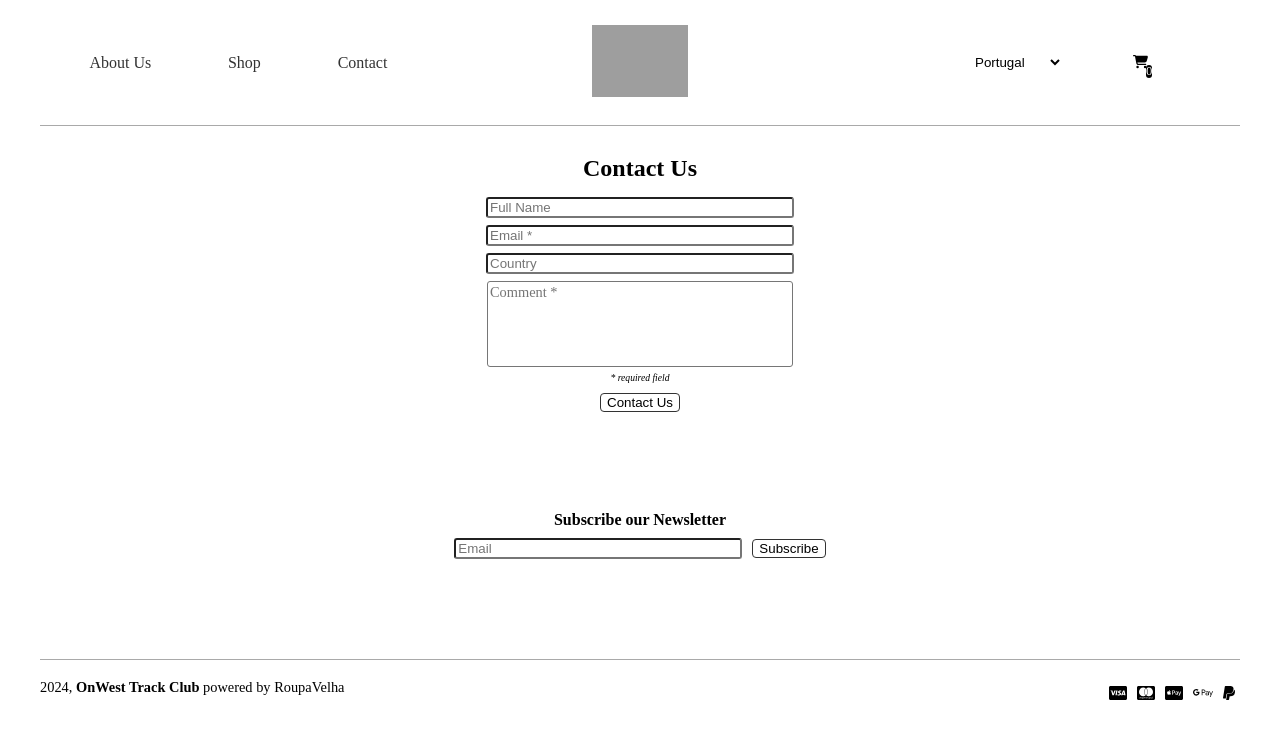
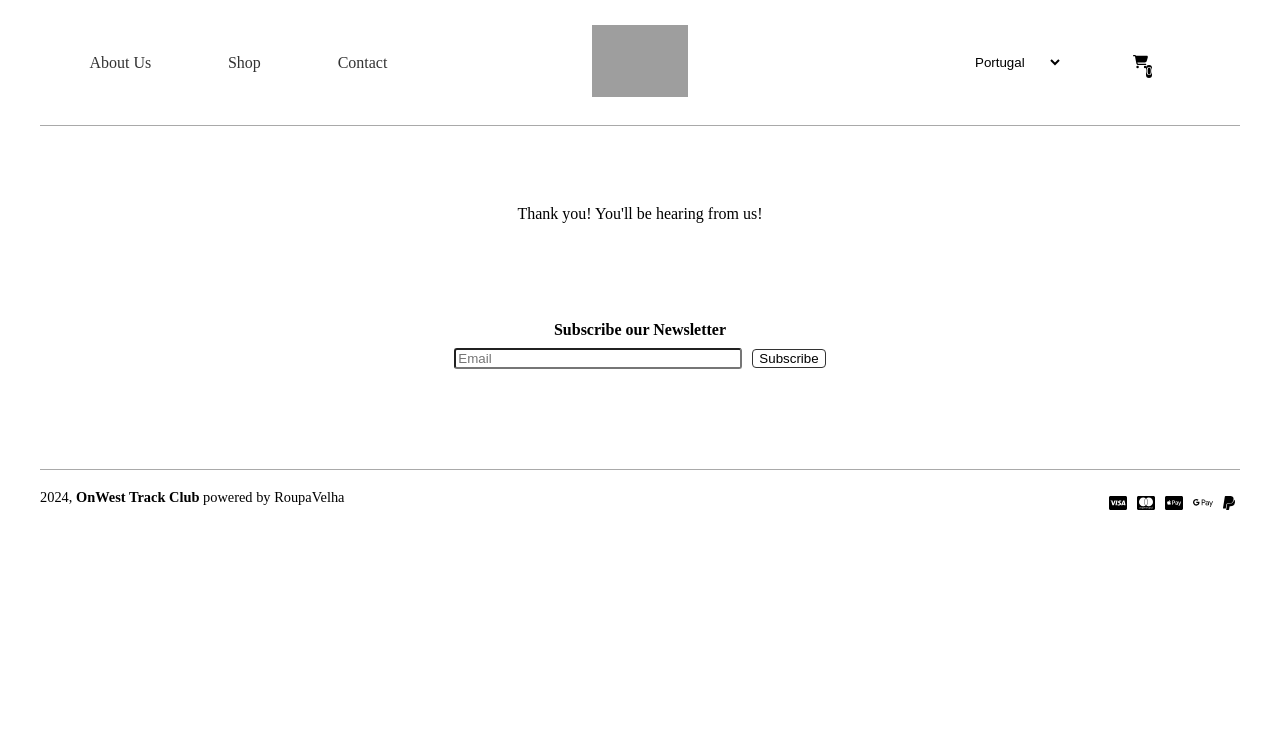
Before and after one commit to Vascoribs/ProjectoFrontEnd, a React (Create React App) app: page /contact in a window 1280 px wide. Both pictures are taken after typing "Sample", "name@example.com", "Sample", "Sample" into the empty fields and a click on the button "Contact Us". Shown: the top 738 px of the page. Built offline with nearby package versions, Linux system fonts and the light colour scheme; grey boxes are pictures that could not be loaded.

Commit message:
Correcções finais nos forms Newsletter e ContactUs

```diff
--- a/src/App.css
+++ b/src/App.css
@@ -329,6 +329,11 @@ h2, h3{
     min-width: 80px;
 }
 
+.contactUsWrapper .contactUsOk {
+    text-align: center;
+    margin-top: 10vh;
+}
+
 /* Shopping Cart Page */
 
 .shoppingCart {
@@ -393,6 +398,11 @@ h2, h3{
     margin-left: 10px;
     min-width: 50px;
     border: 1px solid #333
+}
+
+.newsLetterWrapper p {
+    text-align: center;
+    margin-top: 10vh;
 }
 
 /* Footer */
--- a/src/components/Contact.jsx
+++ b/src/components/Contact.jsx
@@ -10,24 +10,27 @@ export default function Contact(){
 
     const handleSubmit = (event) => {
         event.preventDefault()
-        alert("Thank you! You'll be hearing from us.")
-        setName("")
-        setEmail("")
-        setCountry("")
-        setComments("")
+        setEmail(event.target.email.value)
     }
 
     return(
+        <div className="contactUsWrapper">
+            {!email &&
                 <div className="contactUs">
                     <h2>Contact Us</h2>
                     <form onSubmit={handleSubmit}>
-                <div><input type="text" name="name" placeholder="Full Name" value={name} onChange={(event) => setName(event.target.value)} /></div>
-                <div><input type="email" name="email" placeholder="Email *"  value={email} onChange={(event) => setEmail(event.target.value)} required/></div>
-                <div><input type="text" name="country" placeholder="Country" value={country} onChange={(event) => setCountry(event.target.value)} /></div>
-                <div className="comments"><textarea placeholder="Comment *"  value={comments} onChange={(event) => setComments(event.target.value)} required></textarea></div>
+                        <div><input type="text" name="name" placeholder="Full Name" aria-label="Name"onSubmit={(event) => setName(event.target.value)} /></div>
+                        <div><input type="email" name="email" placeholder="Email *" aria-label="Email" onSubmit={(event) => setEmail(event.target.value)} required/></div>
+                        <div><input type="text" name="country" placeholder="Country" aria-label="Country" onSubmit={(event) => setCountry(event.target.value)} /></div>
+                        <div className="comments"><textarea placeholder="Comment *" onSubmit={(event) => setComments(event.target.value)} required></textarea></div>
                         <p>* required field</p>
                         <button type="submit">Contact Us</button>
                     </form>
                 </div>
+            }
+            {email &&
+                <p className="contactUsOk" role="alert">Thank you! You'll be hearing from us!</p>
+            }
+        </div>
     )
 }
--- a/src/components/Newsletter.jsx
+++ b/src/components/Newsletter.jsx
@@ -6,16 +6,27 @@ export default function Newsletter(){
 
     const handleSubmit = (event) => {
         event.preventDefault()
-        alert("You're ON for all the news from the West")
-        setNewsLetter("")
+        setNewsLetter(event.target.email.value)
     }
+
+
     return(
-        <div className="newsLetter">
-            <h3>Subscribe our Newsletter</h3>
-            <form onSubmit={handleSubmit}>
-                <input type="email" id="Email" placeholder="Email" value={newsLetter} onChange={(event) => setNewsLetter(event.target.value)} required></input>
-                <button type="submit">Subscribe</button>
-            </form>
+        <div className="newsLetterWrapper">
+            {!newsLetter &&
+                <div className="newsLetter">
+                <h3>Subscribe our Newsletter</h3>
+                <form onSubmit={handleSubmit}>
+                    <input type="email" name="email" placeholder="Email" aria-label="Email" onSubmit={(event) => setNewsLetter(event.target.value)} required/>
+                    <button type="submit">Subscribe</button>
+                </form>
+                </div>
+            }
+            {newsLetter &&
+                <p className="submitOk" role="alert">You're ON for news from the West!</p>
+            }
         </div>
+
+
+
     )
 }
```
Lines whose indentation alone changed are shown as unchanged.
